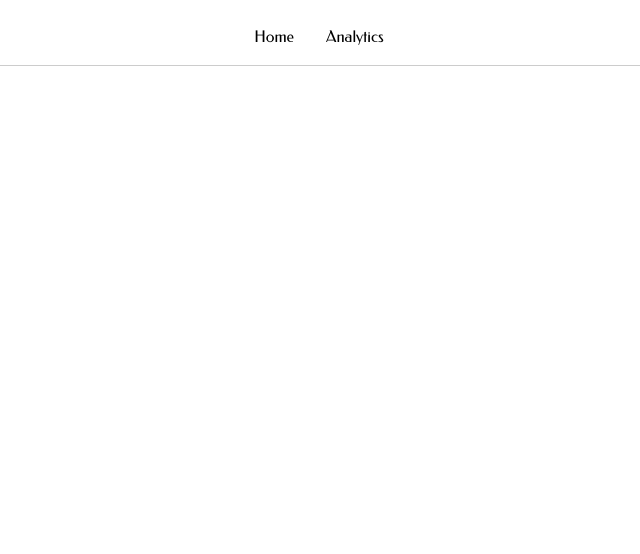
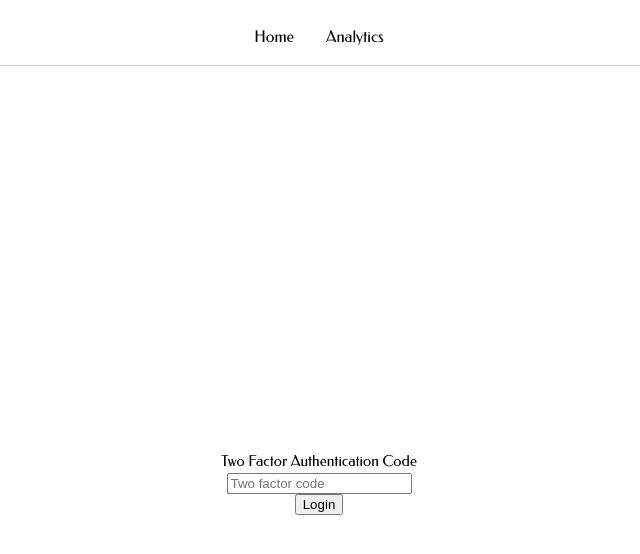
Before and after one commit to andreigarbo/site-miriam-admin, a Vue app: page /2fa in a window 1280 px wide. Before the commit this address had no page. Shown: the top 554 px of the page, without its empty margins (321-961 px from the left). Built offline with nearby package versions, Linux system fonts and the light colour scheme.

Commit message:
created http service

```diff
--- a/src/router/index.ts
+++ b/src/router/index.ts
@@ -2,6 +2,7 @@ import { createRouter, createWebHistory } from 'vue-router'
 import HomeView from '@/views/HomeView.vue'
 import AnalyticsView from '@/views/AnalyticsView.vue'
 import LoginView from '@/views/LoginView.vue'
+import TwoFactorView from '@/views/TwoFactorView.vue'
 
 const router = createRouter({
   history: createWebHistory(import.meta.env.BASE_URL),
@@ -21,6 +22,11 @@ const router = createRouter({
       name: 'login',
       component: LoginView,
     },
+    {
+      path: '/2fa',
+      name: '2fa',
+      component: TwoFactorView,
+    },
   ],
 })
 
--- a/src/views/LoginView.vue
+++ b/src/views/LoginView.vue
@@ -1,15 +1,24 @@
-<script setup lang="ts"></script>
+<script setup lang="ts">
+function login() {
+  const username = document.querySelector('#username-field');
+  const password = document.querySelector('#password-field');
+
+  if (!username || !password) {
+    return;
+  }
+}
+</script>
 
 <template>
   <div id="login-view-container">
     <form>
       <label for="username">Username</label>
-      <input type="text" placeholder="username" name="username" required />
+      <input id="username-field" type="text" placeholder="username" name="username" required />
 
       <label for="password">Password</label>
-      <input type="password" placeholder="password" name="password" required />
+      <input id="password-field" type="password" placeholder="password" name="password" required />
 
-      <button type="submit">Login</button>
+      <button type="submit" @click="login()">Login</button>
     </form>
   </div>
 </template>
--- /dev/null
+++ b/src/views/TwoFactorView.vue
@@ -0,0 +1,34 @@
+<script setup lang="ts"></script>
+
+<template>
+  <div id="login-view-container">
+    <form>
+      <label for="2fa">Two Factor Authentication Code</label>
+      <input type="text" placeholder="Two factor code" name="2fa" required />
+
+      <button type="submit">Login</button>
+    </form>
+  </div>
+</template>
+
+<style>
+#login-view-container {
+  width: 100%;
+  height: 100%;
+  display: block;
+  position: absolute;
+  background-color: white;
+}
+
+form {
+  display: flex;
+  flex-direction: column;
+  justify-content: center;
+  align-items: center;
+  height: 100%;
+  width: 100%;
+  overflow: hidden;
+  background-color: white;
+  position: relative;
+}
+</style>
```
Also changed, not shown: src/services/HttpService.ts (added, +11 -0 lines), .prettierrc.json.
